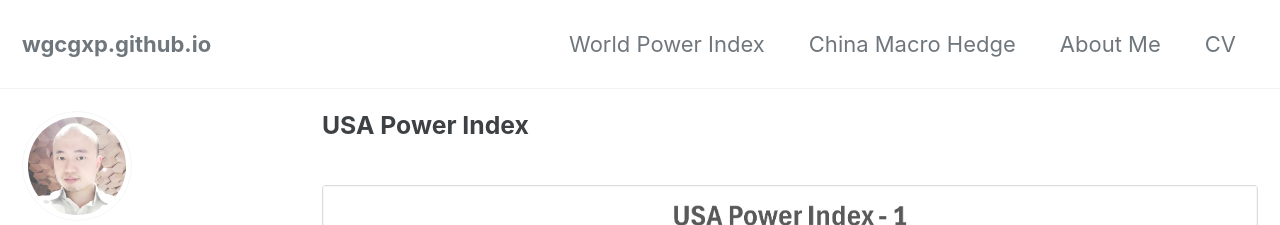
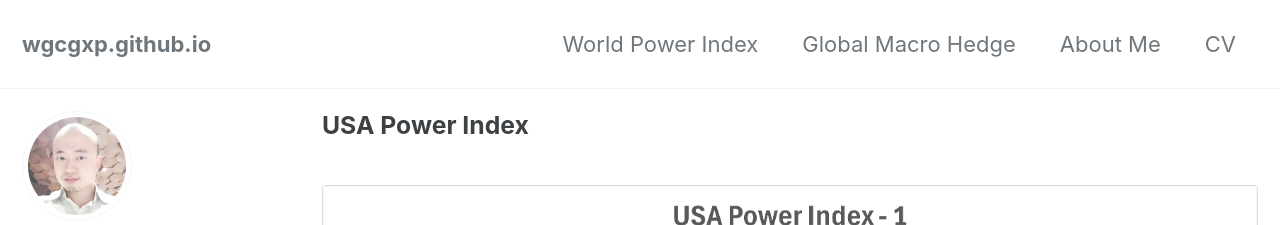
Before and after one commit to wgcgxp/wgcgxp.github.io, a Jekyll site: the page built from about.html, in a window 1280 px wide and 900 px high. Shown: the top 225 px of the window. Built offline with Jekyll 4.4.1, drawn with Linux system fonts in a browser that asks for light colours; cached includes are drawn as plain includes.

Commit message:
Add files via upload

```diff
--- a/_data/navigation.yml
+++ b/_data/navigation.yml
@@ -2,7 +2,7 @@
 main:
   - title: "World Power Index"
     url: /
-  - title: "China Macro Hedge"
+  - title: "Global Macro Hedge"
     url: /MacroHedge/
   - title: "About Me"
     url: /Aboutme/
```
